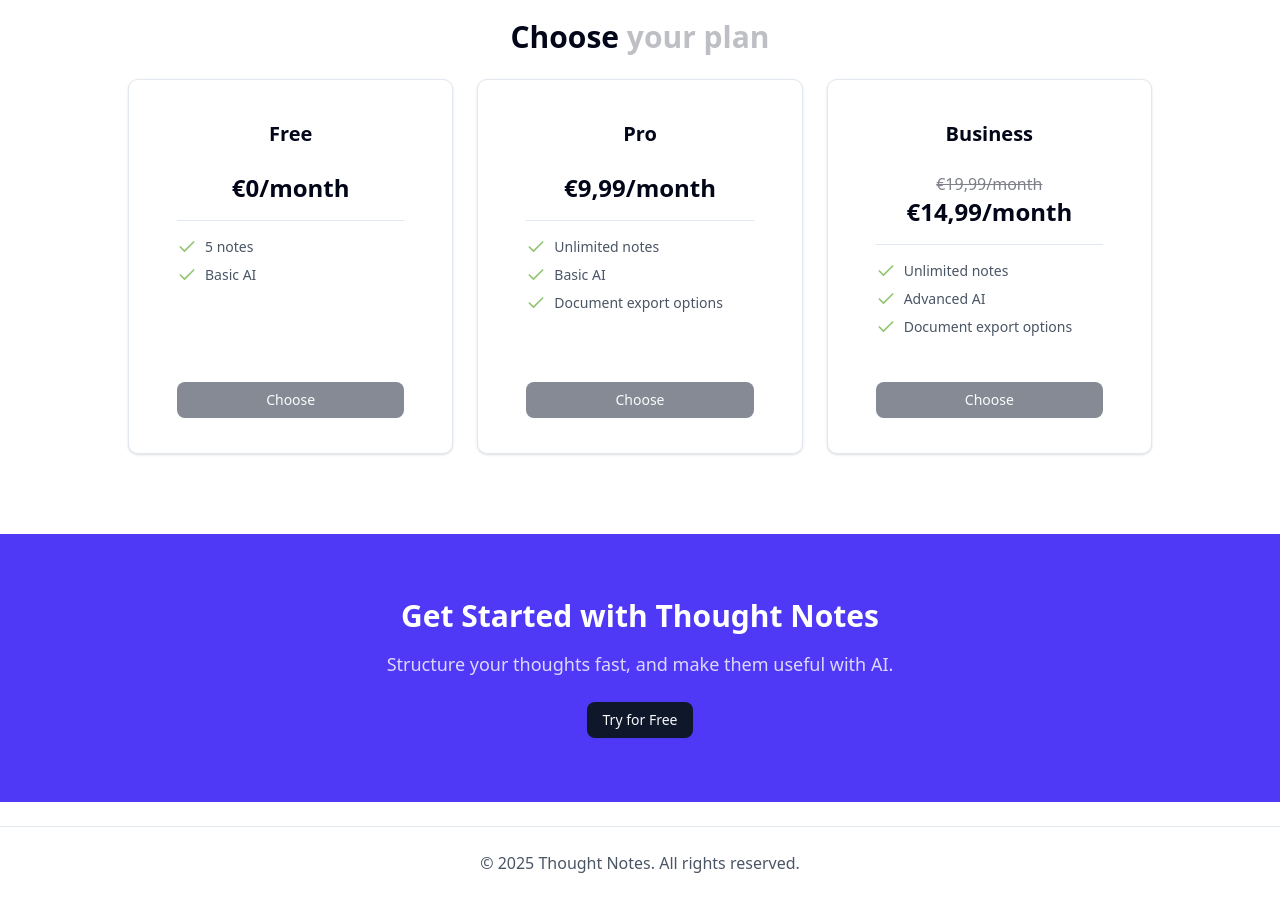
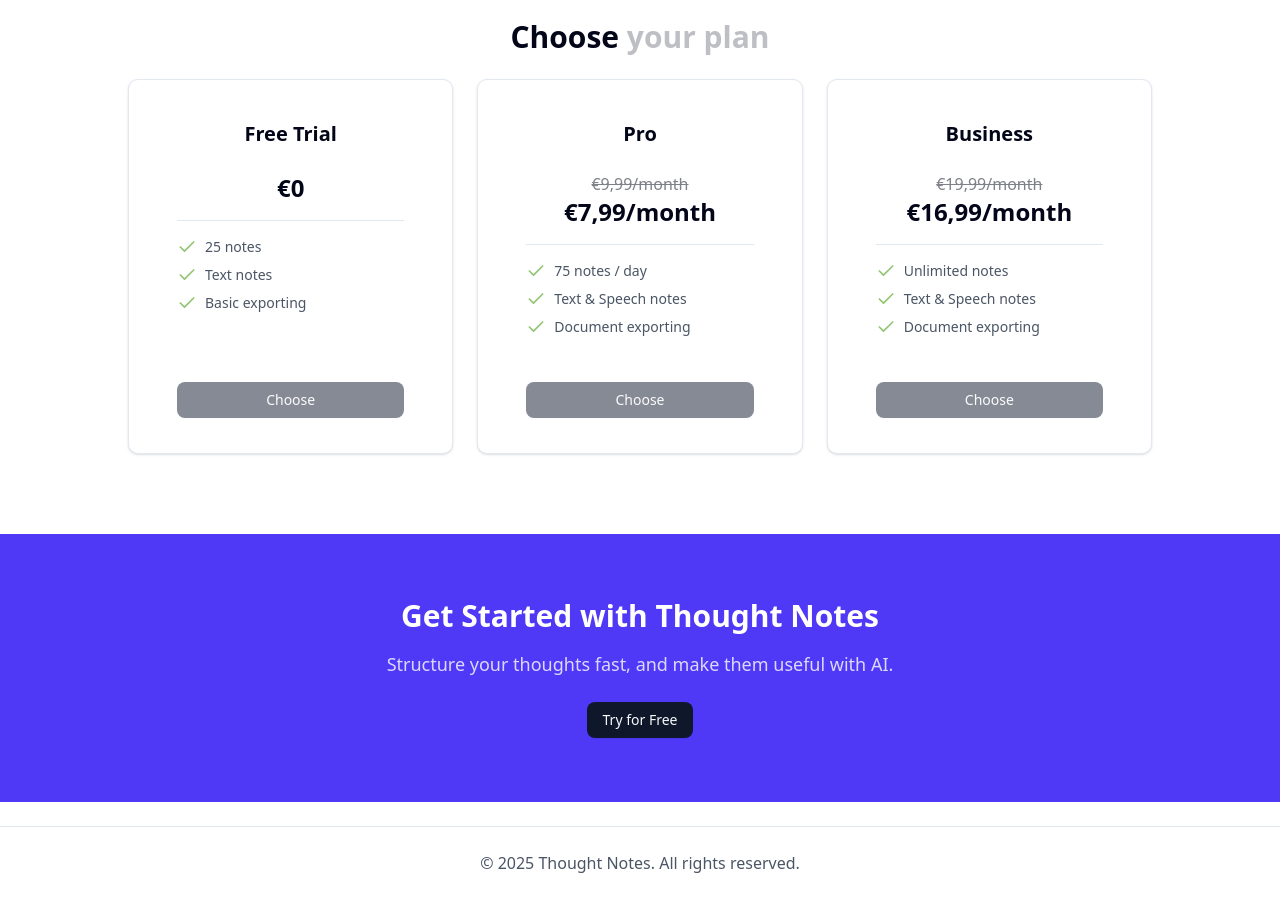
Before and after one commit to ThoughtNotes/ThoughtNotes.github.io, a Next.js app: page / in a window 1280 px wide. Shown: the part 1740-2639 px from the top of the page. Built offline with nearby package versions, Linux system fonts and the light colour scheme.

Commit message:
pricing updated

```diff
--- a/components/landing/Pricing.tsx
+++ b/components/landing/Pricing.tsx
@@ -8,20 +8,21 @@
 export function Pricing() {
   const plans = [
     {
-      name: "Free",
-      price: "€0/month",
-      features: ["5 notes", "Basic AI", ""]
+      name: "Free Trial",
+      price: "€0",
+      features: ["25 notes", "Text notes", "Basic exporting", ""]
     },
     {
       name: "Pro",
       price: "€9,99/month",
-      features: ["Unlimited notes", "Basic AI", "Document export options"]
+      discountedPrice: "€7,99/month",
+      features: ["75 notes / day", "Text & Speech notes", "Document exporting"]
     },
     {
       name: "Business",
       price: "€19,99/month",
-      discountedPrice: "€14,99/month",
-      features: ["Unlimited notes", "Advanced AI", "Document export options"]
+      discountedPrice: "€16,99/month",
+      features: ["Unlimited notes", "Text & Speech notes", "Document exporting"]
     }
   ];
 
```
